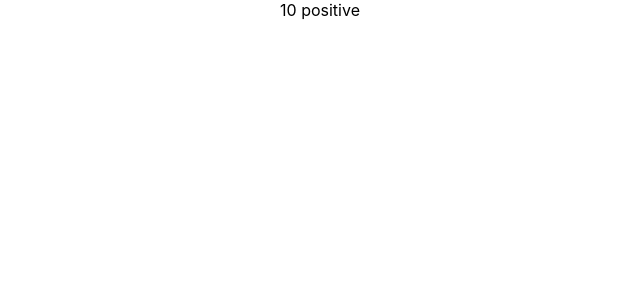
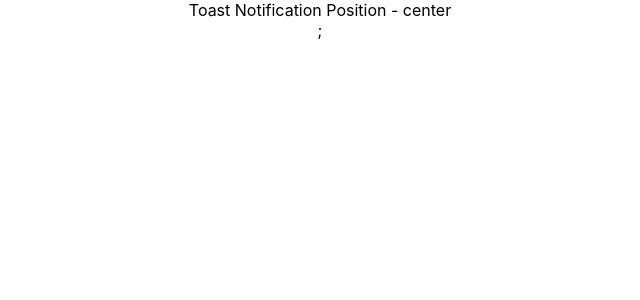
Before and after one commit to kbu715/react-typescript-demo, a React (Create React App) app: page / in a window 1280 px wide. Shown: the top 300 px of the page, without its empty margins (320-960 px from the left). Built offline with nearby package versions, Linux system fonts and the light colour scheme.

Commit message:
✨ Template Literals and Exclude(Utility Type) with React and TypeScript

```diff
--- a/src/App.tsx
+++ b/src/App.tsx
@@ -1,10 +1,10 @@
 import './App.css';
-import { RandomNumber } from './components/restriction/RandomNumber';
+import { Toast } from './components/templateliterals/Toast';
 
 function App() {
   return (
     <div className="App">
-      <RandomNumber value={10} isPositive />
+      <Toast position='center' />;
     </div>
   );
 }
--- /dev/null
+++ b/src/components/templateliterals/Toast.tsx
@@ -0,0 +1,17 @@
+/**
+ * Position prop can be one of
+ * "left-center" | "left-top" | "left-bottom" | "center" | "center-top" |
+ * "center-bottom" | "right-center" | "right-top" | "right-bottom"
+ */
+
+type HorizontalPosition = 'left' | 'center' | 'right'
+
+type VerticalPosition = 'top' | 'center' | 'bottom'
+
+type ToastProps = {
+  position: Exclude<`${HorizontalPosition}-${VerticalPosition}`, 'center-center'> | 'center'
+}
+
+export const Toast = ({ position }: ToastProps) => {
+  return <div>Toast Notification Position - {position}</div>
+}
```
